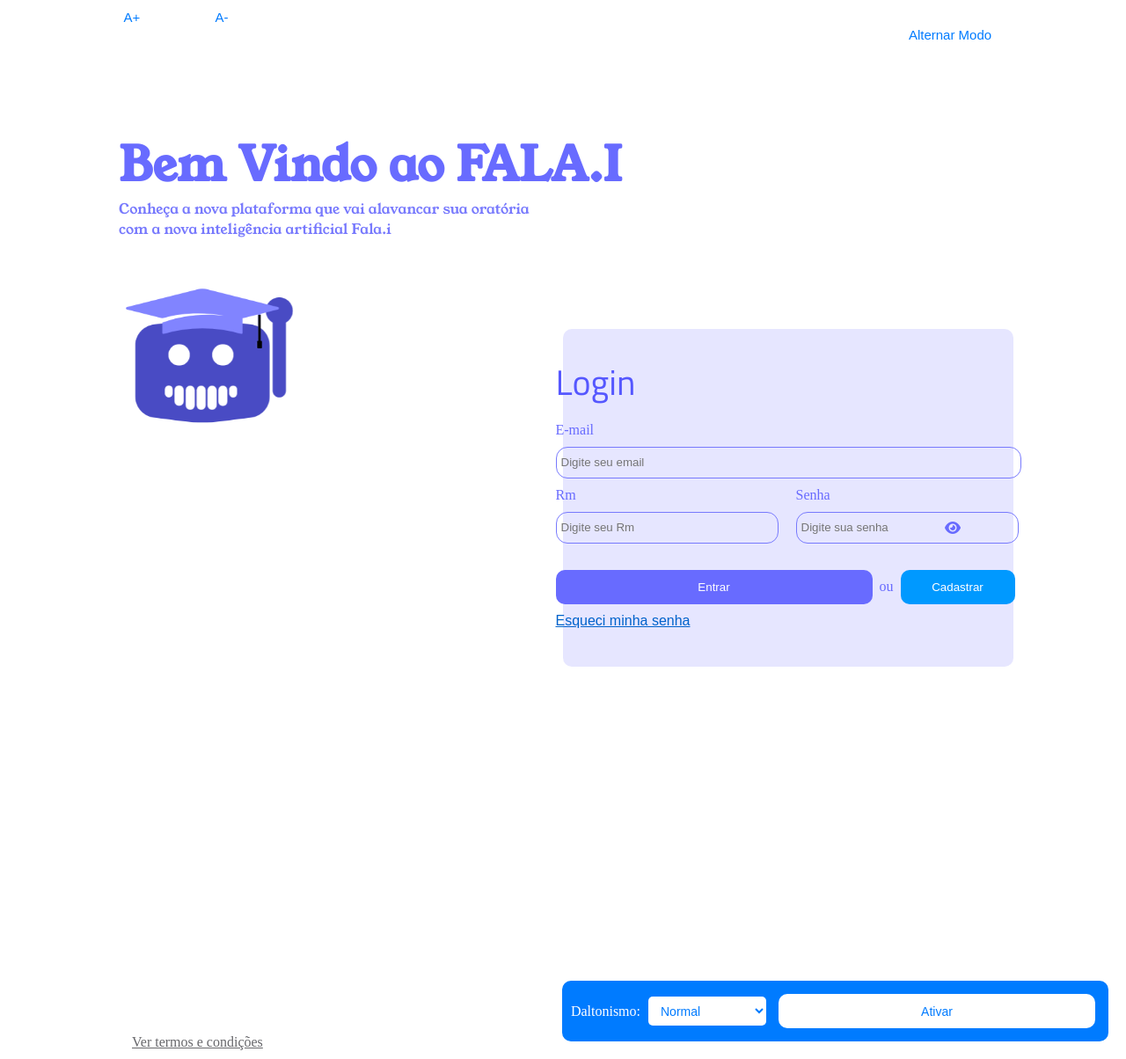
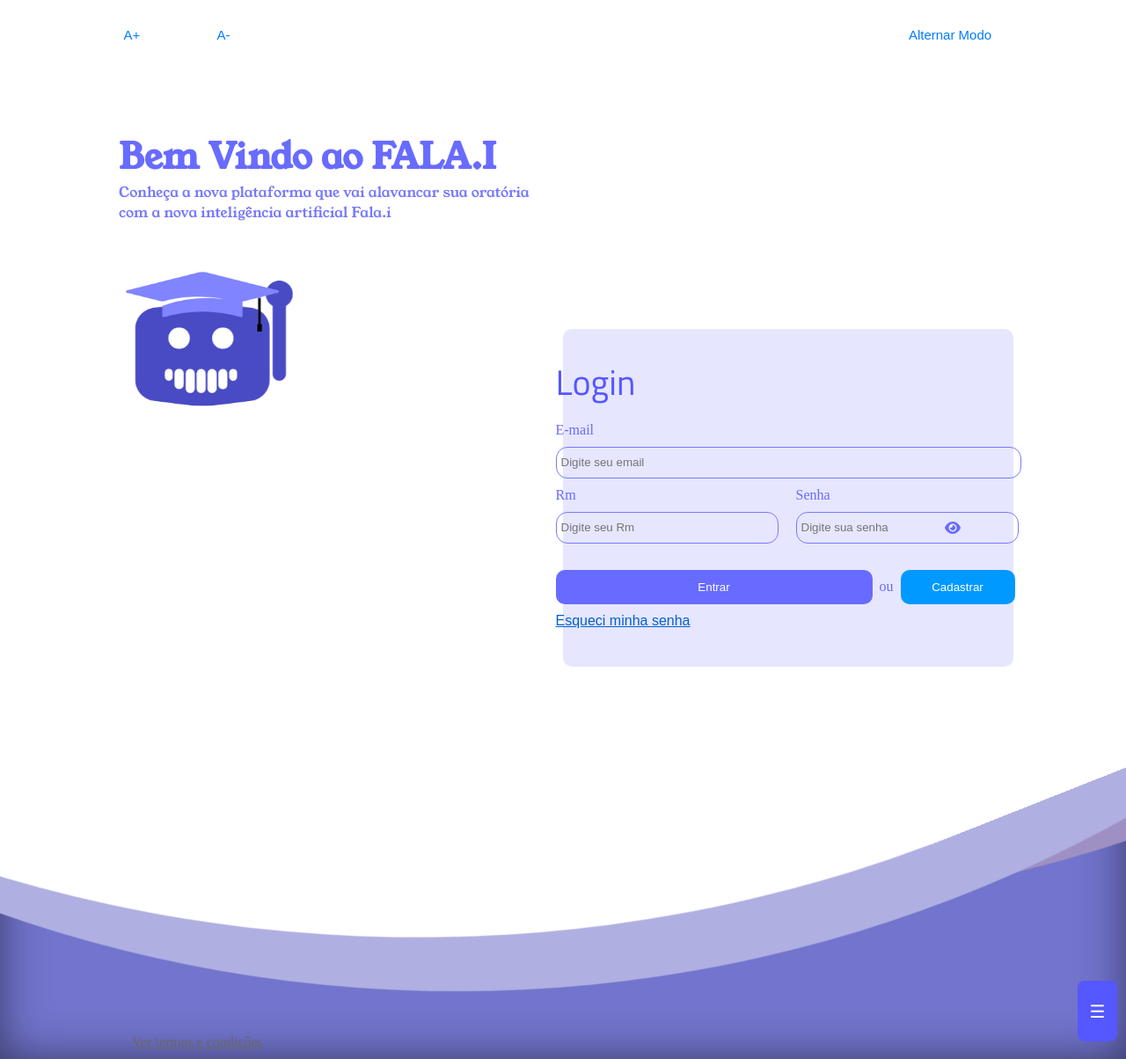
Before and after one commit to duduusxz/fala.i, a Flask app: page / in a window 1280 px wide; the page is wider, and only the part inside the window is pictured. Shown: that part at 88% size. Run offline with Flask 3, Linux system fonts and the light colour scheme; some libraries are stand-ins or nearby versions.

Commit message:
Adicionando onda na página de login e arrumando botão de modo daltonismo

```diff
--- a/TCC-CHATBOT/controller/static/PaginaLogin/PaginaLogin.css
+++ b/TCC-CHATBOT/controller/static/PaginaLogin/PaginaLogin.css
@@ -438,11 +438,17 @@ body.dark-mode .senha-esquecida{
 }
 
 .controls {
+    position: fixed;
+    top: 20px;
+    left: 100px;
+    z-index: 9999;
     display: flex;
-    align-items: center;
-    gap: 2px; /* Reduz o espaço entre os botões */
-    margin: 0; /* Remove margens externas */
-    padding: 0; /* Remove preenchimento interno */
+    gap: 4px; /* diminui o espaço entre eles */
+}
+
+#increase-font, #decrease-font {
+    position: initial; /* remove o posicionamento relativo que bagunçava */
+    max-width: 100px;
 }
 
 .controls button {
@@ -457,12 +463,6 @@ body.dark-mode .senha-esquecida{
 
 .controls button:hover {
     text-decoration: underline;
-}
-
-#increase-font, #decrease-font{
-    max-width: 100px;
-    left: 100px;
-    position: relative;
 }
 
 .account-btn {
@@ -571,3 +571,153 @@ footer{
   #daltonismo:hover{
     background-color: var(--fundo-cinza);
   }
+
+  @import url("https://fonts.googleapis.com/css?family=Poppins:200,300,400,500,600,700,800,900&display=swap");
+
+section {
+  position: relative;
+  width: 100%;
+  height: 100vh;
+  overflow: hidden;
+  display: flex;
+  justify-content: center;
+  align-items: center;
+  min-height: 100vh;
+}
+section .wave {
+  position: absolute;
+  left: 0;
+  width: 100%;
+  height: 100%;
+  background: #7274cd;
+  box-shadow: inset 0 0 50px rgba(0, 0, 0, 0.5);
+  transition: 0.5s;
+}
+section .wave span {
+  content: "";
+  position: absolute;
+  width: 325vh;
+  height: 325vh;
+  top: 0;
+  left: 50%;
+  transform: translate(-50%, -75%);
+  background: #7778cf;
+}
+section .wave span:nth-child(1) {
+  border-radius: 45%;
+  background: #9f90c3;
+  animation: animate 5s linear infinite;
+}
+
+section .wave span:nth-child(2) {
+  border-radius: 40%;
+  background: #afb0e1;
+  animation: animate 10s linear infinite;
+}
+section .wave span:nth-child(3) {
+  border-radius: 42.5%;
+  background: #ffffff;
+  animation: animate 15s linear infinite;
+}
+@keyframes animate {
+  0% {
+    transform: translate(-50%, -75%) rotate(0deg);
+  }
+  100% {
+    transform: translate(-50%, -75%) rotate(360deg);
+  }
+}
+
+#toggle-daltonismo {
+    width: 45px;
+    height: 69px;
+    border-radius: 8px;
+    background-color: var(--hover);
+    color: white;
+    border: none;
+    position: fixed;
+    bottom: 20px;
+    right: 10px;
+    cursor: pointer;
+    z-index: 10000;
+    font-size: 20px;
+    display: flex;
+    align-items: center;
+    justify-content: center;
+    transition: 0.5s
+}
+
+#toggle-daltonismo:hover {
+    background-color: #4043db;
+}
+
+
+/* Painel Daltonismo (oculto por padrão) */
+.painel {
+    position: fixed;
+    display: flex;
+    right: 42px;
+    background: var(--hover);
+    padding: 10px;
+    border-radius: 10px;
+    z-index: 9999;
+    transform: translateX(0);
+    opacity: 0;
+    pointer-events: none;
+    transition: all 0.3s ease-in-out;
+}
+
+/* Quando visível */
+.painel.ativo {
+    transform: scale(1);
+    opacity: 1;
+    pointer-events: all;
+}
+
+/* Estilo interno */
+.painel label {
+    color: white;
+}
+
+.painel select, .painel button {
+    margin-top: 5px;
+    padding: 5px 10px;
+    font-size: 14px;
+}
+
+#daltonismo-btn {
+    background-color: white;
+    color: #007BFF;
+    border: none;
+    border-radius: 5px;
+    margin-top: 5px;
+    transition: background 0.3s;
+}
+
+#daltonismo-btn:hover {
+    background-color: #efefef;
+}
+
+.painel-daltonismo {
+  position: absolute;
+  right: 2px;
+  bottom: 0;
+  transform: scale(0.8) translateX(20px); /* Movimento apenas na horizontal */
+  transform-origin: center right;
+  opacity: 0;
+  pointer-events: none;
+  background: var(--hover);
+  padding: 10px;
+  border-radius: 10px;
+  transition: transform 0.4s ease, opacity 0.4s ease;
+  display: flex;
+  gap: 10px;
+  align-items: center;
+}
+
+/* Quando ativo, volta à posição original */
+.painel-daltonismo.ativo {
+  transform: scale(1) translateX(0) translateY(0);
+  opacity: 1;
+  pointer-events: all;
+}
--- a/TCC-CHATBOT/controller/static/PaginaLogin/PaginaLogin.js
+++ b/TCC-CHATBOT/controller/static/PaginaLogin/PaginaLogin.js
@@ -174,3 +174,10 @@ const coresOriginais = new Map();
       const valores = rgbStr.match(/\d+/g).map(Number);
       return [valores[0], valores[1], valores[2]];
     }
+
+    const toggleBtn = document.getElementById("toggle-daltonismo");
+  const painel = document.getElementById("painel-daltonismo");
+
+  toggleBtn.addEventListener("click", () => {
+    painel.classList.toggle("ativo");
+  });
--- a/TCC-CHATBOT/controller/templates/PaginaLogin/PaginaLogin.html
+++ b/TCC-CHATBOT/controller/templates/PaginaLogin/PaginaLogin.html
@@ -17,12 +17,19 @@
 
 </head>
 <body class="dark-mode">
+<section>
 
+  <div class="wave">
+    <span></span>
+    <span></span>
+    <span></span>
+  </div>
   <div class="controls">
         <button class="toggle-mode" onclick="toggleMode()">Alternar Modo</button>
         <button id="increase-font">A+</button>
         <button id="decrease-font">A-</button>
     </div>
+
 
     <div class="titulo-logo">
         <div class="container-bem-vindo">
@@ -66,7 +73,7 @@
             <div class="linha-botoes">
                 <button type="submit" id="entrar">Entrar</button>
                 <p id="ou">ou</p>
-                <button type="submit" id="cadastrar" onclick="moverContainer('direita')">Cadastrar</button>
+                <button type="button" id="cadastrar" onclick="moverContainer('direita')">Cadastrar</button>
             </div>
             <a id="esqueci-senha" onclick="moverContainer2('direita')">Esqueci minha senha</a>
         </div>
@@ -161,7 +168,11 @@
     <footer>
     <a href="/termos" id="ver-termos">Ver termos e condições</a>
 
-            <div class="painel">
+    <!-- Botão que ativa -->
+<button id="toggle-daltonismo">☰</button>
+
+<!-- Painel de Daltonismo -->
+<div class="painel" id="painel-daltonismo">
     <label for="daltonismo">Daltonismo:</label>
     <select id="daltonismo">
       <option value="normal">Normal</option>
@@ -173,6 +184,9 @@
     <button onclick="adaptarSiteParaDaltonismo()" id="daltonismo-btn">Ativar</button>
 </div>
 </footer>
+</section>
+
+
 
      <script src="{{ url_for('static', filename='PaginaLogin/PaginaLogin.js') }}"></script>
 
```
Also changed, not shown: TCC-CHATBOT/controller/static/PaginaInicial/PaginaInicial.css (+26 -0 lines), TCC-CHATBOT/controller/templates/PaginaInicial/PaginaInicial.html (+6 -6 lines). Lines whose indentation alone changed are shown as unchanged.
